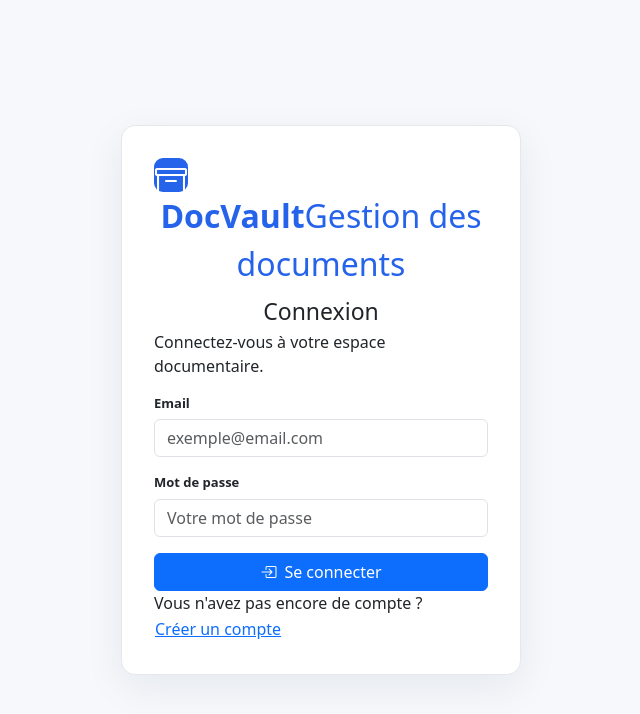
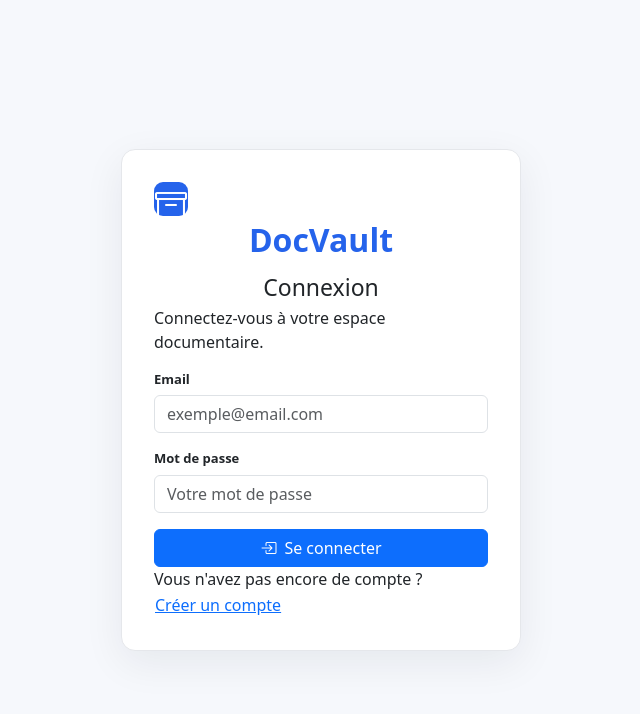
Before and after one commit to aMBMO1/DocVault, a React (Vite) app in the folder frontend/: page /login in a window 1280 px wide. Shown: the top 714 px of the page, without its empty margins (319-959 px from the left). Built offline with nearby package versions, Linux system fonts and the light colour scheme; no server answers.

Commit message:
fix login page
Removed the 'Gestion des documents' span from the Login page.

```diff
--- a/frontend/src/pages/Login.jsx
+++ b/frontend/src/pages/Login.jsx
@@ -235,9 +235,7 @@
           <div>
             <strong>DocVault</strong>
 
-            <span>
-              Gestion des documents
-            </span>
+
           </div>
         </div>
 
```
